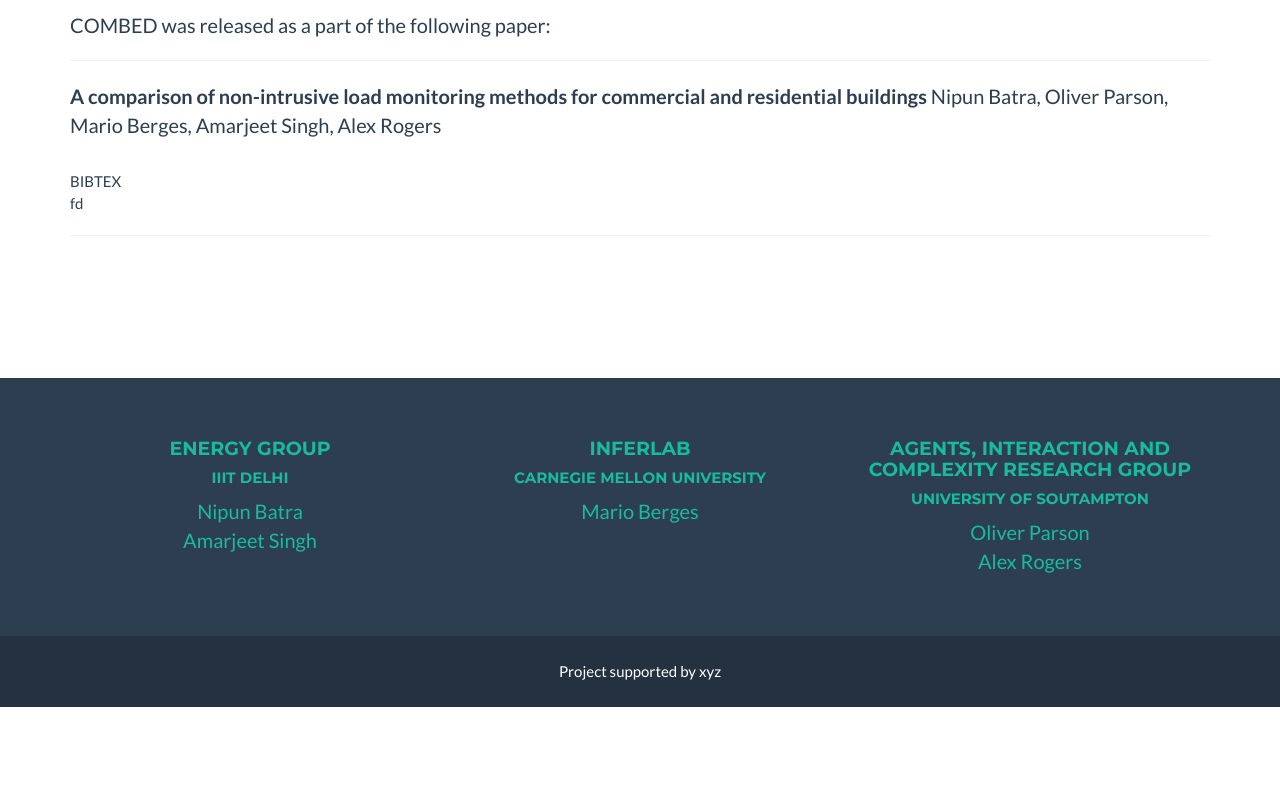
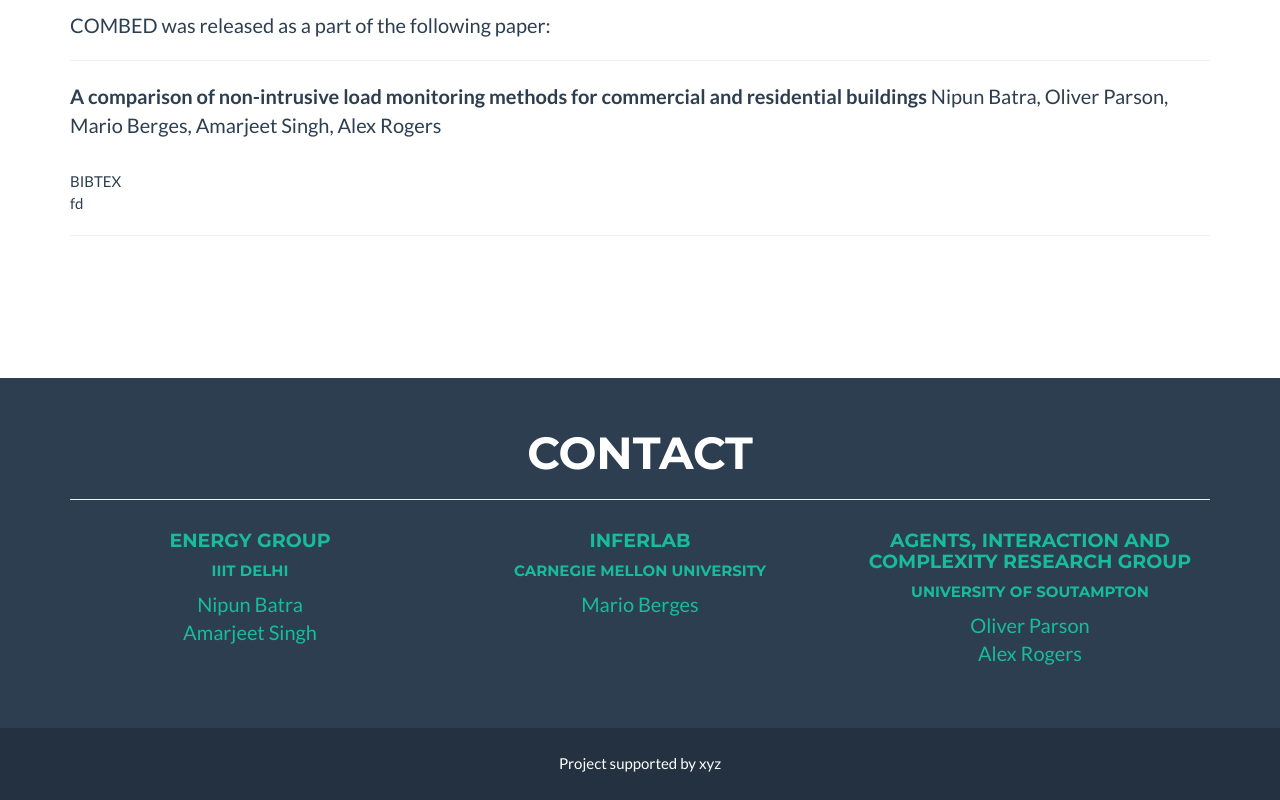
Before and after one commit to combed/combed.github.io, a plain HTML site: page index.html in a window 1280 px wide. Shown: the part 2307-3107 px from the top of the page. Before the commit the page ends 3014 px from the top, so only its background shows below. Drawn offline with nearby package versions, Linux system fonts and the light colour scheme.

Commit message:
Added "CONTACT"

```diff
--- a/index.html
+++ b/index.html
@@ -231,6 +231,12 @@
         <section id="contact" style="padding:0px;">>
         <div class="footer-above">
             <div class="container">
+                    <div class="row">
+                        <div class="col-lg-12 text-center">
+                            <h2>Contact</h2>
+                            <hr>
+                        </div>
+                    </div>
                 <div class="row">
                     <div class="footer-col col-md-4">
                         <h4><a href = "http://energy.iiitd.edu.in">Energy group</a></h4>
```
